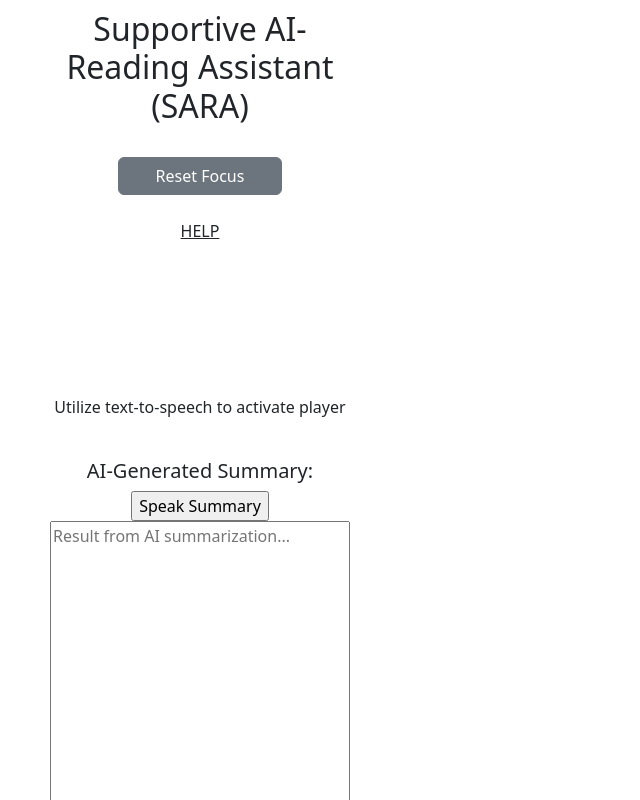
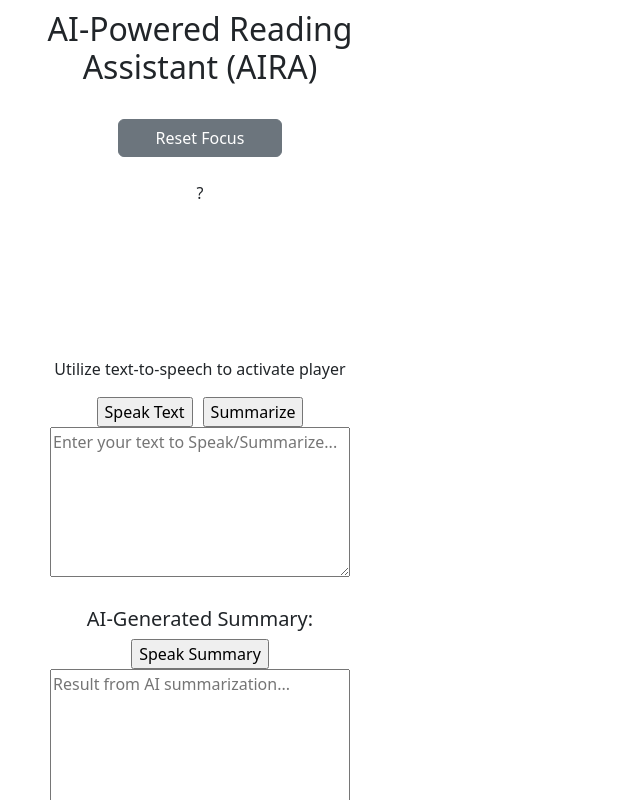
Before and after one commit to dasanchez981/fall23eecs495-ai-reading-assistant, a React (Vite) app in the folder ai-reading-assistant/: page / in a window 1280 px wide. Shown: the top 800 px of the page, without its empty margins (0-640 px from the left). Built offline with nearby package versions, Linux system fonts and the light colour scheme; no server answers.

Commit message:
Revert "Updated HELP tooltip and made summary box larger"
This reverts commit 6605c29693dcf70d376cd1d347e8d6c04c07c48d.

```diff
--- a/ai-reading-assistant/src/App.tsx
+++ b/ai-reading-assistant/src/App.tsx
@@ -119,10 +119,7 @@ function App() {
   const help_popover = (
     <Popover id="help-popup" style={{ zIndex: 9999 }}>
         <Popover.Body>
-            <p><b>
-            Please highlight text on any webpage and select the relevant
-            functionality you desire from the context menu!
-            </b></p>
+            <p><b> Insert extension instructions here! </b></p>
         </Popover.Body>
     </Popover>
     );
@@ -151,7 +148,7 @@ function App() {
     <>
       <div id="sidebar_container">
         <header>
-          <h2>Supportive AI-Reading Assistant (SARA)</h2>
+          <h2>AI-Powered Reading Assistant (AIRA)</h2>
         </header>
         <br></br>
         <div id="resfocuscontainer">
@@ -160,11 +157,18 @@ function App() {
         <br></br>
         <div>
           <OverlayTrigger trigger={["hover", "focus"]} placement="bottom" overlay={help_popover}>
-              <span style={{ cursor: 'pointer', textDecoration: 'underline' }}>
-                  <p>HELP</p>
+              <span style={{ cursor: 'pointer' }}>
+                  <p>?</p>
               </span>
           </OverlayTrigger>
         </div>
+        {/* <Form>
+              <Form.Check // prettier-ignore
+                type="switch"
+                id="toolbar-mode"
+                label="Enable toolbar"
+              />
+            </Form> */}
         <br></br>
         <br></br>
         <br></br>
@@ -207,30 +211,7 @@ function App() {
           <p>Utilize text-to-speech to activate player </p>
         )}
 
-
-        <div>
-          <br></br>
-          <h5>AI-Generated Summary:</h5>
-          {/* Loading indicator shows when backend is processing */}
-          {loadingSum && (
-            <div className="spinner-border" role="status">
-              <span className="sr-only"></span>
-            </div>
-          )}
-          <form onSubmit={onSubmit}>
-            <input type="submit" value="Speak Summary" id="speakSumbutton" />
-            <textarea
-              style={{height: "500px"}}
-              id="manual_output"
-              name="manual_output"
-              placeholder="Result from AI summarization..."
-              value={response}
-            ></textarea>
-          </form>
-        </div>
-
-        {/* Hiding this on UI for now since now integrated well */}
-        <div id="textToSynth" style={{ display: 'none' }}>
+        <div id="textToSynth">
           <form onSubmit={onSubmit}>
             <input type="submit" value="Speak Text" id="speakbutton" />
             <input type="submit" value="Summarize" id="sumbutton" />
@@ -244,6 +225,25 @@ function App() {
             ></textarea>
           </form>
         </div>
+        <div>
+          <br></br>
+          <h5>AI-Generated Summary:</h5>
+          {/* Loading indicator shows when backend is processing */}
+          {loadingSum && (
+            <div className="spinner-border" role="status">
+              <span className="sr-only"></span>
+            </div>
+          )}
+          <form onSubmit={onSubmit}>
+            <input type="submit" value="Speak Summary" id="speakSumbutton" />
+            <textarea
+              id="manual_output"
+              name="manual_output"
+              placeholder="Result from AI summarization..."
+              value={response}
+            ></textarea>
+          </form>
+        </div>
       </div>
     </>
   );
```
